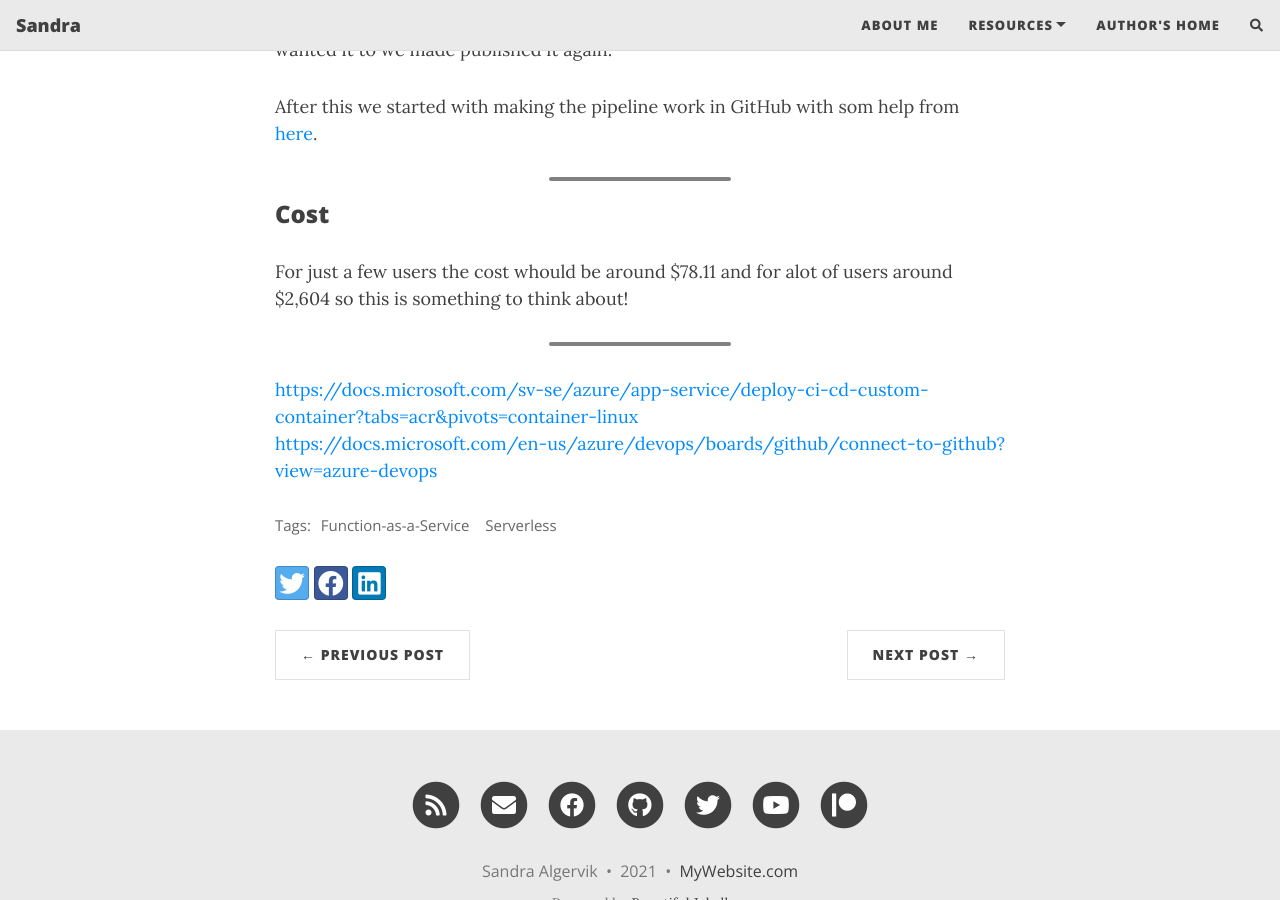
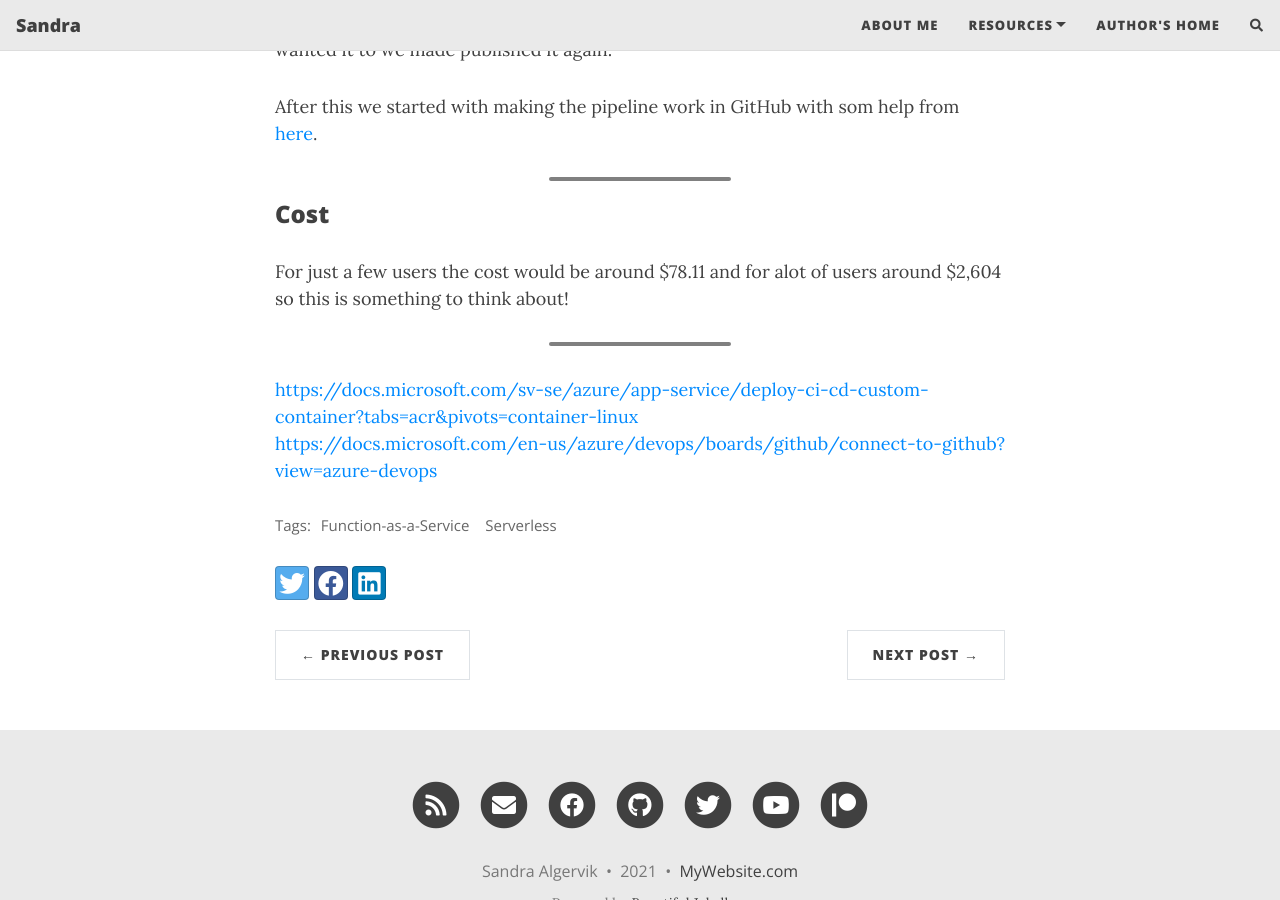
Before and after one commit to SaAlgervik/SaAlgerik.github.io, a Jekyll site: the page built from _posts/2021-09-22-Cloud-Applications.md, in a window 1280 px wide and 900 px high, scrolled down 2678 px. Built offline with Jekyll 4.4.1, drawn with Linux system fonts in a browser that asks for light colours; nearby versions of some CDN libraries; comment, search, counter and statistics services are not loaded.

Commit message:
New post

```diff
--- a/_posts/2021-09-22-Cloud-Applications.md
+++ b/_posts/2021-09-22-Cloud-Applications.md
@@ -105,7 +105,7 @@ After this we started with making the pipeline work in GitHub with som help from
 _______________________
 ### Cost
 
-For just a few users the cost whould be around $78.11 and for alot of users around $2,604 so this is something to think about!
+For just a few users the cost would be around $78.11 and for alot of users around $2,604 so this is something to think about!
 
 _______________________
 
```
Also changed, not shown: _posts/2021-09-21-CosmosDb.md (+1 -1 lines), _posts/2021-09-28-Network-In-The-Cloud.md (+1 -0 lines), _posts/2021-10-01-Files-In-The.Cloud.md (+4 -3 lines).
